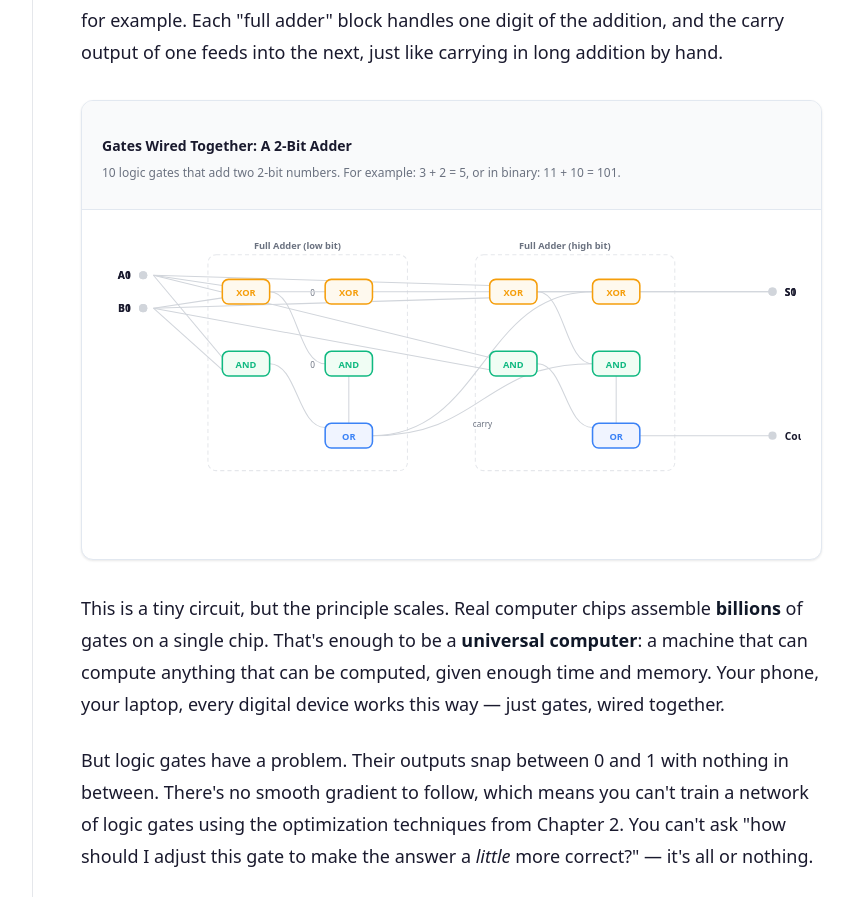
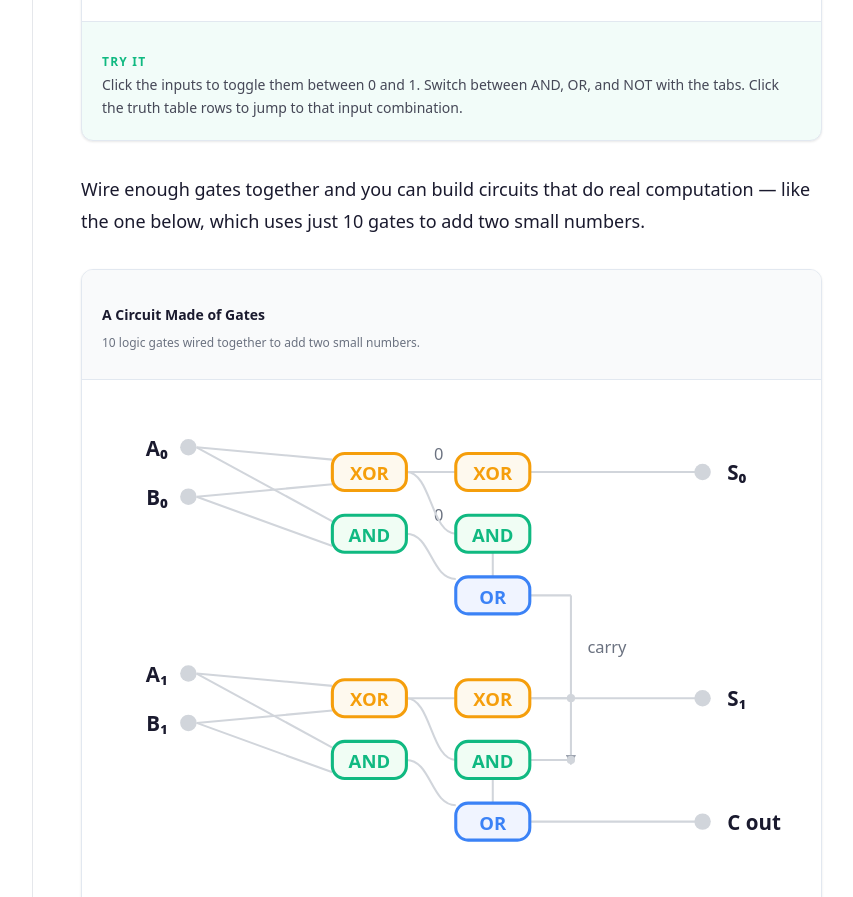
Before and after one commit to robennals/ai-explained, a Next.js app: page /neurons in a window 1280 px wide. Shown: the part 8040-8937 px from the top of the page, without its empty margins (223-1076 px from the left). Built offline with nearby package versions, Linux system fonts and the light colour scheme.

Commit message:
More neural network cleanups

```diff
--- a/src/app/(tutorial)/neurons/content.mdx
+++ b/src/app/(tutorial)/neurons/content.mdx
@@ -56,8 +56,10 @@ The key property for neural networks: when you change a weight by a small amount
 But you can make the sigmoid *sharper* or *smoother* by scaling the weights. Multiply all the weights and bias by a large number and the S-curve steepens toward a hard step. Scale them down and it flattens into a gentle slope. The boundary stays in the same place — only the sharpness changes.
 
 <SharpnessExplorerWidget>
-Drag the sharpness slider all the way up. The curve snaps almost like a light switch — 0 or 1, nothing in between. Now drag it down. The curve becomes a gentle slope. Very sharp neurons act like logic gates, but they're harder to train because the gradient nearly vanishes on the flat parts.
+Drag the sharpness slider all the way up. The curve snaps almost like a light switch — 0 or 1, nothing in between. Now drag it down. The curve becomes a gentle slope.
 </SharpnessExplorerWidget>
+
+There's a catch, though. Very sharp neurons are harder to train. Remember from Chapter 2: optimization works by measuring how a small change in a weight affects the output. On the flat parts of a sharp sigmoid, the output barely changes at all — the slope is nearly zero. The optimizer gets stuck because it can't tell which direction to move. This is why real networks use techniques called **regularization** — rules that gently discourage any weight from getting too large — to keep neurons smooth and trainable. We'll cover regularization in a later chapter.
 
 ## Logic Gates
 
@@ -73,11 +75,11 @@ These simple operations are the basis for every digital computer. Inside every c
 Click the inputs to toggle them between 0 and 1. Switch between AND, OR, and NOT with the tabs. Click the truth table rows to jump to that input combination.
 </LogicGatePlaygroundWidget>
 
-Wire enough gates together and you can build circuits that do real computation. The circuit below uses just 10 gates to add two 2-bit numbers — it can compute 3 + 2 = 5, for example. Each "full adder" block handles one digit of the addition, and the carry output of one feeds into the next, just like carrying in long addition by hand.
+Wire enough gates together and you can build circuits that do real computation — like the one below, which uses just 10 gates to add two small numbers.
 
 <GateCircuitDiagramWidget />
 
-This is a tiny circuit, but the principle scales. Real computer chips assemble **billions** of gates on a single chip. That's enough to be a **universal computer**: a machine that can compute anything that can be computed, given enough time and memory. Your phone, your laptop, every digital device works this way — just gates, wired together.
+This is a tiny circuit, but the principle scales. Real computer chips assemble **billions** of gates on a single chip — enough to compute anything. Your phone, your laptop, every digital device works this way.
 
 But logic gates have a problem. Their outputs snap between 0 and 1 with nothing in between. There's no smooth gradient to follow, which means you can't train a network of logic gates using the optimization techniques from Chapter 2. You can't ask "how should I adjust this gate to make the answer a *little* more correct?" — it's all or nothing.
 
--- a/src/components/widgets/neurons/DeepNetworkPlayground.tsx
+++ b/src/components/widgets/neurons/DeepNetworkPlayground.tsx
@@ -108,6 +108,7 @@ export function DeepNetworkPlayground() {
   );
   const [inputs, setInputs] = useState<number[]>([0.5, 0.5]);
   const [selected, setSelected] = useState<SelectedNeuron | null>(null);
+  const [selectedInput, setSelectedInput] = useState<number | null>(null);
 
   // Recompute weights when architecture changes
   const rebuildNetwork = useCallback(
@@ -119,6 +120,7 @@ export function DeepNetworkPlayground() {
       setWeights(initWeights(ni, nl, npl, no));
       setInputs(Array(ni).fill(0.5));
       setSelected(null);
+      setSelectedInput(null);
     },
     []
   );
@@ -168,11 +170,11 @@ export function DeepNetworkPlayground() {
     []
   );
 
-  const toggleInput = useCallback(
-    (idx: number) => {
+  const setInputValue = useCallback(
+    (idx: number, value: number) => {
       setInputs((prev) => {
         const next = [...prev];
-        next[idx] = next[idx] > 0.5 ? 0 : 1;
+        next[idx] = value;
         return next;
       });
     },
@@ -284,22 +286,24 @@ export function DeepNetworkPlayground() {
             const pos = getNodePos(lIdx, n, size);
             const val = activations[lIdx]?.[n] ?? 0.5;
             const isInput = lIdx === 0;
-            const isSelected =
+            const isNeuronSelected =
               selected &&
               selected.layer === lIdx - 1 &&
               selected.index === n;
-            // For hidden/output layers, layer index in weights is lIdx - 1
-            const canSelect = !isInput;
+            const isInputSelected = isInput && selectedInput === n;
+            const isAnySelected = isNeuronSelected || isInputSelected;
 
             nodes.push(
               <g
                 key={`${lIdx}-${n}`}
-                className={canSelect || isInput ? "cursor-pointer" : ""}
+                className="cursor-pointer"
                 onClick={() => {
                   if (isInput) {
-                    toggleInput(n);
+                    setSelectedInput(n);
+                    setSelected(null);
                   } else {
                     setSelected({ layer: lIdx - 1, index: n });
+                    setSelectedInput(null);
                   }
                 }}
               >
@@ -309,7 +313,7 @@ export function DeepNetworkPlayground() {
                   r={NODE_R}
                   fill={isInput ? (val > 0.5 ? "#dbeafe" : "#f9fafb") : outputColor(val)}
                   stroke={
-                    isSelected
+                    isAnySelected
                       ? "#3b82f6"
                       : isInput
                       ? val > 0.5
@@ -317,7 +321,7 @@ export function DeepNetworkPlayground() {
                         : "#d1d5db"
                       : outputColor(val)
                   }
-                  strokeWidth={isSelected ? 2.5 : 1.5}
+                  strokeWidth={isAnySelected ? 2.5 : 1.5}
                 />
                 <text
                   x={pos.x}
@@ -431,9 +435,36 @@ export function DeepNetworkPlayground() {
         </div>
       )}
 
-      {!selected && (
+      {selectedInput !== null && (
+        <div className="mt-3 p-3 rounded-lg bg-foreground/[0.03] border border-border">
+          <div className="text-xs font-semibold text-foreground mb-2">
+            Input {selectedInput + 1}
+          </div>
+          <div className="flex items-center gap-2">
+            <span className="text-[10px] text-muted w-16 shrink-0">
+              value
+            </span>
+            <input
+              type="range"
+              min={0}
+              max={1}
+              step={0.01}
+              value={inputs[selectedInput]}
+              onChange={(e) =>
+                setInputValue(selectedInput, parseFloat(e.target.value))
+              }
+              className="flex-1 h-1.5 accent-accent"
+            />
+            <span className="text-[10px] font-mono font-bold text-foreground w-10 text-right">
+              {inputs[selectedInput].toFixed(2)}
+            </span>
+          </div>
+        </div>
+      )}
+
+      {!selected && selectedInput === null && (
         <div className="mt-3 text-center text-[11px] text-muted">
-          Click any neuron to see and adjust its weights
+          Click any neuron or input to see and adjust its values
         </div>
       )}
     </WidgetContainer>
--- a/src/components/widgets/neurons/GateCircuitDiagram.tsx
+++ b/src/components/widgets/neurons/GateCircuitDiagram.tsx
@@ -11,11 +11,14 @@ import { WidgetContainer } from "../shared/WidgetContainer";
 //   AND1 = A AND B
 //   AND2 = XOR1 AND Cin
 //   OR1  = AND1 OR AND2  → Cout
+//
+// Layout: vertical stacking, FA0 on top, FA1 below.
+// Carry flows downward from FA0 to FA1.
 
-const W = 680;
-const H = 300;
-const GW = 46;
-const GH = 24;
+const W = 340;
+const H = 240;
+const GW = 36;
+const GH = 18;
 
 // Gate colors
 const FILL: Record<string, string> = {
@@ -41,25 +44,25 @@ interface Gate {
   y: number;
 }
 
-interface Wire {
-  from: { x: number; y: number };
-  to: { x: number; y: number };
-}
+// Full adder 0 (low bit) — top
+const FA0_X = 130;
+const FA0_Y = 35;
+// Full adder 1 (high bit) — bottom
+const FA1_X = 130;
+const FA1_Y = 145;
+// Horizontal offset between first and second column of gates
+const COL2 = 60;
 
-// Full adder 0 (low bit) — left half
-const FA0_X = 140;
-const FA0_Y = 60;
-// Full adder 1 (high bit) — right half
-const FA1_X = 400;
-const FA1_Y = 60;
+const ROW2 = 30; // vertical gap between gate rows
+const ROW3 = 60; // vertical gap to OR gate
 
 function faGates(baseX: number, baseY: number, prefix: string): Gate[] {
   return [
     { id: `${prefix}-xor1`, type: "XOR", x: baseX, y: baseY },
-    { id: `${prefix}-xor2`, type: "XOR", x: baseX + 100, y: baseY },
-    { id: `${prefix}-and1`, type: "AND", x: baseX, y: baseY + 70 },
-    { id: `${prefix}-and2`, type: "AND", x: baseX + 100, y: baseY + 70 },
-    { id: `${prefix}-or`,   type: "OR",  x: baseX + 100, y: baseY + 140 },
+    { id: `${prefix}-xor2`, type: "XOR", x: baseX + COL2, y: baseY },
+    { id: `${prefix}-and1`, type: "AND", x: baseX, y: baseY + ROW2 },
+    { id: `${prefix}-and2`, type: "AND", x: baseX + COL2, y: baseY + ROW2 },
+    { id: `${prefix}-or`,   type: "OR",  x: baseX + COL2, y: baseY + ROW3 },
   ];
 }
 
@@ -73,118 +76,99 @@ function gateById(id: string): Gate {
 }
 
 // Internal wires within a full adder
-function faWires(prefix: string): Wire[] {
+function faWires(prefix: string): Array<{ d: string }> {
   const xor1 = gateById(`${prefix}-xor1`);
   const xor2 = gateById(`${prefix}-xor2`);
   const and1 = gateById(`${prefix}-and1`);
   const and2 = gateById(`${prefix}-and2`);
   const or   = gateById(`${prefix}-or`);
+
+  const xor1R = xor1.x + GW / 2;
+  const xor2L = xor2.x - GW / 2;
+  const and2L = and2.x - GW / 2;
+  const and1R = and1.x + GW / 2;
+  const orL   = or.x - GW / 2;
+
   return [
     // XOR1 → XOR2
-    { from: { x: xor1.x + GW / 2, y: xor1.y }, to: { x: xor2.x - GW / 2, y: xor2.y } },
+    { d: `M${xor1R},${xor1.y} C${(xor1R + xor2L) / 2},${xor1.y} ${(xor1R + xor2L) / 2},${xor2.y} ${xor2L},${xor2.y}` },
     // XOR1 → AND2
-    { from: { x: xor1.x + GW / 2, y: xor1.y }, to: { x: and2.x - GW / 2, y: and2.y } },
+    { d: `M${xor1R},${xor1.y} C${(xor1R + and2L) / 2},${xor1.y} ${(xor1R + and2L) / 2},${and2.y} ${and2L},${and2.y}` },
     // AND1 → OR
-    { from: { x: and1.x + GW / 2, y: and1.y }, to: { x: or.x - GW / 2, y: or.y - 8 } },
-    // AND2 → OR
-    { from: { x: and2.x, y: and2.y + GH / 2 }, to: { x: or.x, y: or.y - GH / 2 } },
+    { d: `M${and1R},${and1.y} C${(and1R + orL) / 2},${and1.y} ${(and1R + orL) / 2},${or.y - 8} ${orL},${or.y - 8}` },
+    // AND2 → OR (straight down)
+    { d: `M${and2.x},${and2.y + GH / 2} L${or.x},${or.y - GH / 2}` },
   ];
 }
 
-// Carry chain: FA0 carry out → FA1 carry in
-const fa0Or = gateById("fa0-or");
-const fa1Xor2 = gateById("fa1-xor2");
-const fa1And2 = gateById("fa1-and2");
-
-const carryWires: Wire[] = [
-  // FA0 OR → FA1 XOR2 (carry in)
-  { from: { x: fa0Or.x + GW / 2, y: fa0Or.y }, to: { x: fa1Xor2.x - GW / 2, y: fa1Xor2.y } },
-  // FA0 OR → FA1 AND2 (carry in)
-  { from: { x: fa0Or.x + GW / 2, y: fa0Or.y }, to: { x: fa1And2.x - GW / 2, y: fa1And2.y } },
+// Input positions — each pair near its own adder
+const INPUT_X = 42;
+const inputs = [
+  { label: "A₀", x: INPUT_X, y: FA0_Y - 12 },
+  { label: "B₀", x: INPUT_X, y: FA0_Y + 12 },
+  { label: "A₁", x: INPUT_X, y: FA1_Y - 12 },
+  { label: "B₁", x: INPUT_X, y: FA1_Y + 12 },
 ];
 
-const allWires: Wire[] = [
-  ...faWires("fa0"),
-  ...faWires("fa1"),
-  ...carryWires,
-];
-
-// Input positions
-const INPUT_X = 30;
-const inputs = [
-  { label: "A0", y: FA0_Y - 16 },
-  { label: "B0", y: FA0_Y + 16 },
-  { label: "A1", y: FA1_Y - 16 },
-  { label: "B1", y: FA1_Y + 16 },
-];
+// Output positions
+const OUT_X = 290;
 
 export function GateCircuitDiagram() {
+  const fa0xor1 = gateById("fa0-xor1");
+  const fa0and1 = gateById("fa0-and1");
+  const fa1xor1 = gateById("fa1-xor1");
+  const fa1and1 = gateById("fa1-and1");
+  const fa0xor2 = gateById("fa0-xor2");
+  const fa1xor2 = gateById("fa1-xor2");
+  const fa0or   = gateById("fa0-or");
+  const fa1or   = gateById("fa1-or");
+
+  // Carry routing: L-shaped path on right side
+  const carryStartX = fa0or.x + GW / 2;
+  const carryStartY = fa0or.y;
+  const carryRunX = fa0or.x + GW / 2 + 20; // vertical run x
+  const fa1xor2L = fa1xor2.x - GW / 2;
+  const fa1and2 = gateById("fa1-and2");
+  const fa1and2L = fa1and2.x - GW / 2;
+
   return (
     <WidgetContainer
-      title="Gates Wired Together: A 2-Bit Adder"
-      description="10 logic gates that add two 2-bit numbers. For example: 3 + 2 = 5, or in binary: 11 + 10 = 101."
+      title="A Circuit Made of Gates"
+      description="10 logic gates wired together to add two small numbers."
     >
       <svg viewBox={`0 0 ${W} ${H}`} className="w-full">
-        {/* Full adder labels */}
-        <rect
-          x={FA0_X - GW / 2 - 14}
-          y={FA0_Y - GH / 2 - 24}
-          width={120 + GW + 28}
-          height={170 + GH + 16}
-          rx={8}
-          fill="none"
-          stroke="#e5e7eb"
-          strokeWidth="1"
-          strokeDasharray="4 3"
-        />
-        <text
-          x={FA0_X + 50}
-          y={FA0_Y - GH / 2 - 30}
-          textAnchor="middle"
-          className="fill-muted text-[9px] font-semibold pointer-events-none select-none"
+        <defs>
+          <marker
+            id="carry-arrow"
+            viewBox="0 0 10 10"
+            refX="5"
+            refY="5"
+            markerWidth="5"
+            markerHeight="5"
+            orient="auto"
           >
-          Full Adder (low bit)
-        </text>
+            <path d="M 0 0 L 10 5 L 0 10 z" fill="#9ca3af" />
+          </marker>
+        </defs>
 
-        <rect
-          x={FA1_X - GW / 2 - 14}
-          y={FA1_Y - GH / 2 - 24}
-          width={120 + GW + 28}
-          height={170 + GH + 16}
-          rx={8}
-          fill="none"
-          stroke="#e5e7eb"
-          strokeWidth="1"
-          strokeDasharray="4 3"
-        />
-        <text
-          x={FA1_X + 50}
-          y={FA1_Y - GH / 2 - 30}
-          textAnchor="middle"
-          className="fill-muted text-[9px] font-semibold pointer-events-none select-none"
-        >
-          Full Adder (high bit)
-        </text>
+        {/* Input wires: A0, B0 → FA0 XOR1 and AND1 */}
+        <line x1={inputs[0].x + 4} y1={inputs[0].y} x2={fa0xor1.x - GW / 2} y2={fa0xor1.y - 6} stroke="#d1d5db" strokeWidth="1" />
+        <line x1={inputs[1].x + 4} y1={inputs[1].y} x2={fa0xor1.x - GW / 2} y2={fa0xor1.y + 6} stroke="#d1d5db" strokeWidth="1" />
+        <line x1={inputs[0].x + 4} y1={inputs[0].y} x2={fa0and1.x - GW / 2} y2={fa0and1.y - 6} stroke="#d1d5db" strokeWidth="1" />
+        <line x1={inputs[1].x + 4} y1={inputs[1].y} x2={fa0and1.x - GW / 2} y2={fa0and1.y + 6} stroke="#d1d5db" strokeWidth="1" />
 
-        {/* Input wires */}
-        {/* A0, B0 → FA0 XOR1 and AND1 */}
-        <line x1={INPUT_X + 20} y1={inputs[0].y} x2={FA0_X - GW / 2} y2={FA0_Y - 6} stroke="#d1d5db" strokeWidth="1" />
-        <line x1={INPUT_X + 20} y1={inputs[1].y} x2={FA0_X - GW / 2} y2={FA0_Y + 6} stroke="#d1d5db" strokeWidth="1" />
-        <line x1={INPUT_X + 20} y1={inputs[0].y} x2={FA0_X - GW / 2} y2={FA0_Y + 70 - 6} stroke="#d1d5db" strokeWidth="1" />
-        <line x1={INPUT_X + 20} y1={inputs[1].y} x2={FA0_X - GW / 2} y2={FA0_Y + 70 + 6} stroke="#d1d5db" strokeWidth="1" />
+        {/* Input wires: A1, B1 → FA1 XOR1 and AND1 */}
+        <line x1={inputs[2].x + 4} y1={inputs[2].y} x2={fa1xor1.x - GW / 2} y2={fa1xor1.y - 6} stroke="#d1d5db" strokeWidth="1" />
+        <line x1={inputs[3].x + 4} y1={inputs[3].y} x2={fa1xor1.x - GW / 2} y2={fa1xor1.y + 6} stroke="#d1d5db" strokeWidth="1" />
+        <line x1={inputs[2].x + 4} y1={inputs[2].y} x2={fa1and1.x - GW / 2} y2={fa1and1.y - 6} stroke="#d1d5db" strokeWidth="1" />
+        <line x1={inputs[3].x + 4} y1={inputs[3].y} x2={fa1and1.x - GW / 2} y2={fa1and1.y + 6} stroke="#d1d5db" strokeWidth="1" />
 
-        {/* A1, B1 → FA1 XOR1 and AND1 */}
-        <line x1={INPUT_X + 20} y1={inputs[2].y} x2={FA1_X - GW / 2} y2={FA1_Y - 6} stroke="#d1d5db" strokeWidth="1" />
-        <line x1={INPUT_X + 20} y1={inputs[3].y} x2={FA1_X - GW / 2} y2={FA1_Y + 6} stroke="#d1d5db" strokeWidth="1" />
-        <line x1={INPUT_X + 20} y1={inputs[2].y} x2={FA1_X - GW / 2} y2={FA1_Y + 70 - 6} stroke="#d1d5db" strokeWidth="1" />
-        <line x1={INPUT_X + 20} y1={inputs[3].y} x2={FA1_X - GW / 2} y2={FA1_Y + 70 + 6} stroke="#d1d5db" strokeWidth="1" />
-
-        {/* Input labels */}
+        {/* Input labels and dots */}
         {inputs.map((inp) => (
           <g key={inp.label}>
-            <circle cx={INPUT_X + 10} cy={inp.y} r={4} fill="#d1d5db" />
+            <circle cx={inp.x} cy={inp.y} r={4} fill="#d1d5db" />
             <text
-              x={INPUT_X - 2}
+              x={inp.x - 10}
               y={inp.y + 4}
               textAnchor="end"
               className="fill-foreground text-[10px] font-semibold pointer-events-none select-none"
@@ -194,18 +178,18 @@ export function GateCircuitDiagram() {
           </g>
         ))}
 
-        {/* Carry-in label (grounded to 0) */}
+        {/* Carry-in labels (grounded to 0) for FA0 XOR2 and AND2 */}
         <text
-          x={FA0_X + 100 - GW / 2 - 10}
-          y={FA0_Y + 4}
+          x={fa0xor2.x - GW / 2 - 6}
+          y={fa0xor2.y - 6}
           textAnchor="end"
           className="fill-muted text-[8px] pointer-events-none select-none"
         >
           0
         </text>
         <text
-          x={FA0_X + 100 - GW / 2 - 10}
-          y={FA0_Y + 74}
+          x={gateById("fa0-and2").x - GW / 2 - 6}
+          y={gateById("fa0-and2").y - 6}
           textAnchor="end"
           className="fill-muted text-[8px] pointer-events-none select-none"
         >
@@ -213,75 +197,94 @@ export function GateCircuitDiagram() {
         </text>
 
         {/* Internal wires */}
-        {allWires.map((w, i) => {
-          const midX = (w.from.x + w.to.x) / 2;
-          return (
+        {[...faWires("fa0"), ...faWires("fa1")].map((w, i) => (
           <path
             key={i}
-              d={`M ${w.from.x} ${w.from.y} C ${midX} ${w.from.y}, ${midX} ${w.to.y}, ${w.to.x} ${w.to.y}`}
+            d={w.d}
             fill="none"
             stroke="#d1d5db"
             strokeWidth="1"
           />
-          );
-        })}
+        ))}
+
+        {/* Carry chain: FA0 OR → FA1 XOR2 and AND2 via L-shaped routing */}
+        {/* Horizontal stub from FA0 OR to the vertical run */}
+        <line x1={carryStartX} y1={carryStartY} x2={carryRunX} y2={carryStartY} stroke="#d1d5db" strokeWidth="1" />
+        {/* Vertical run down to FA1 AND2 level (with arrow) */}
+        <line x1={carryRunX} y1={carryStartY} x2={carryRunX} y2={fa1and2.y} stroke="#d1d5db" strokeWidth="1" markerEnd="url(#carry-arrow)" />
+        {/* Branch left to FA1 XOR2 */}
+        <line x1={carryRunX} y1={fa1xor2.y} x2={fa1xor2L} y2={fa1xor2.y} stroke="#d1d5db" strokeWidth="1" />
+        {/* Branch left to FA1 AND2 */}
+        <line x1={carryRunX} y1={fa1and2.y} x2={fa1and2L} y2={fa1and2.y} stroke="#d1d5db" strokeWidth="1" />
+        {/* Junction dots where branches meet the vertical run */}
+        <circle cx={carryRunX} cy={fa1xor2.y} r={2} fill="#d1d5db" />
+        <circle cx={carryRunX} cy={fa1and2.y} r={2} fill="#d1d5db" />
+
+        {/* Carry label */}
+        <text
+          x={carryRunX + 8}
+          y={(carryStartY + fa1xor2.y) / 2 + 3}
+          className="fill-muted text-[8px] pointer-events-none select-none"
+        >
+          carry
+        </text>
 
         {/* Output wires and labels */}
         {/* S0 from FA0 XOR2 */}
         <line
-          x1={gateById("fa0-xor2").x + GW / 2}
-          y1={gateById("fa0-xor2").y}
-          x2={W - 30}
-          y2={gateById("fa0-xor2").y}
+          x1={fa0xor2.x + GW / 2}
+          y1={fa0xor2.y}
+          x2={OUT_X}
+          y2={fa0xor2.y}
           stroke="#d1d5db"
           strokeWidth="1"
         />
-        <circle cx={W - 28} cy={gateById("fa0-xor2").y} r={4} fill="#d1d5db" />
+        <circle cx={OUT_X + 2} cy={fa0xor2.y} r={4} fill="#d1d5db" />
         <text
-          x={W - 16}
-          y={gateById("fa0-xor2").y + 4}
+          x={OUT_X + 14}
+          y={fa0xor2.y + 4}
           className="fill-foreground text-[10px] font-semibold pointer-events-none select-none"
         >
-          S0
+          S₀
         </text>
 
         {/* S1 from FA1 XOR2 */}
         <line
-          x1={gateById("fa1-xor2").x + GW / 2}
-          y1={gateById("fa1-xor2").y}
-          x2={W - 30}
-          y2={gateById("fa1-xor2").y}
+          x1={fa1xor2.x + GW / 2}
+          y1={fa1xor2.y}
+          x2={OUT_X}
+          y2={fa1xor2.y}
           stroke="#d1d5db"
           strokeWidth="1"
         />
-        <circle cx={W - 28} cy={gateById("fa1-xor2").y} r={4} fill="#d1d5db" />
+        <circle cx={OUT_X + 2} cy={fa1xor2.y} r={4} fill="#d1d5db" />
         <text
-          x={W - 16}
-          y={gateById("fa1-xor2").y + 4}
+          x={OUT_X + 14}
+          y={fa1xor2.y + 4}
           className="fill-foreground text-[10px] font-semibold pointer-events-none select-none"
         >
-          S1
+          S₁
         </text>
 
         {/* Cout from FA1 OR */}
         <line
-          x1={gateById("fa1-or").x + GW / 2}
-          y1={gateById("fa1-or").y}
-          x2={W - 30}
-          y2={gateById("fa1-or").y}
+          x1={fa1or.x + GW / 2}
+          y1={fa1or.y}
+          x2={OUT_X}
+          y2={fa1or.y}
           stroke="#d1d5db"
           strokeWidth="1"
         />
-        <circle cx={W - 28} cy={gateById("fa1-or").y} r={4} fill="#d1d5db" />
+        <circle cx={OUT_X + 2} cy={fa1or.y} r={4} fill="#d1d5db" />
         <text
-          x={W - 16}
-          y={gateById("fa1-or").y + 4}
+          x={OUT_X + 14}
+          y={fa1or.y + 4}
           className="fill-foreground text-[10px] font-semibold pointer-events-none select-none"
         >
-          Cout
+          C out
         </text>
 
-        {/* Gates */}
+        {/* Gates (rendered last so they appear on top of wires) */}
         {gates.map((g) => (
           <g key={g.id}>
             <rect
@@ -304,16 +307,6 @@ export function GateCircuitDiagram() {
             </text>
           </g>
         ))}
-
-        {/* Carry label on the chain wire */}
-        <text
-          x={(fa0Or.x + GW / 2 + fa1Xor2.x - GW / 2) / 2}
-          y={fa0Or.y - 8}
-          textAnchor="middle"
-          className="fill-muted text-[8px] pointer-events-none select-none"
-        >
-          carry
-        </text>
       </svg>
     </WidgetContainer>
   );
--- a/src/components/widgets/neurons/SharpnessExplorer.tsx
+++ b/src/components/widgets/neurons/SharpnessExplorer.tsx
@@ -49,7 +49,7 @@ export function SharpnessExplorer() {
           <input
             type="range"
             min={0.2}
-            max={50}
+            max={100}
             step={0.1}
             value={sharpness}
             onChange={(e) => setSharpness(parseFloat(e.target.value))}
```
Lines whose indentation alone changed are shown as unchanged.
